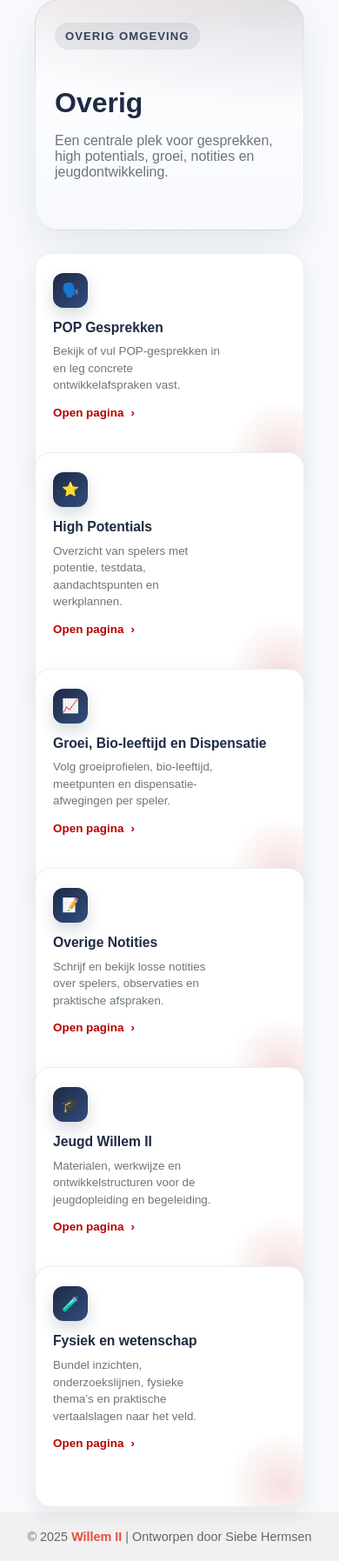
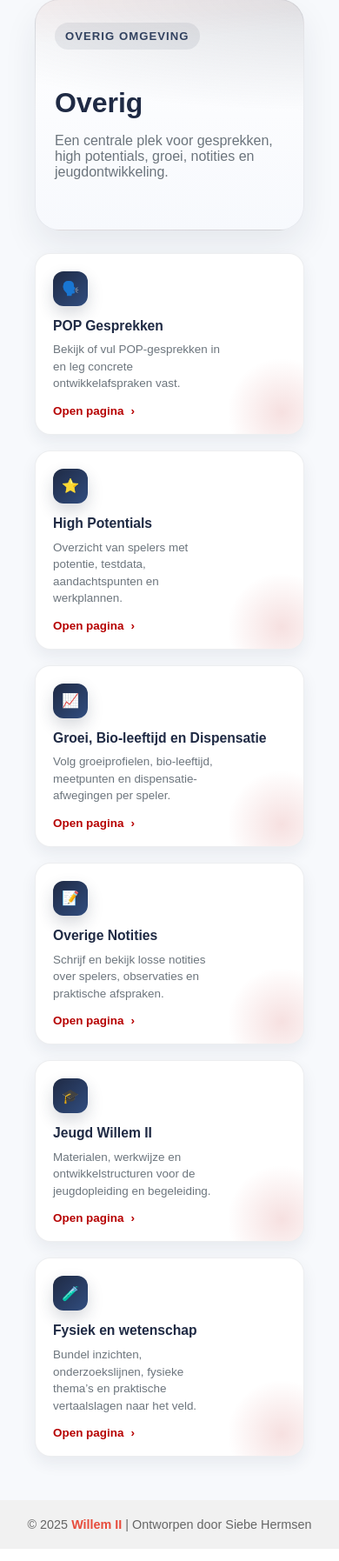
Before and after one commit to siebehermsen/Dashboard-Willem-II-, a Django app: page /overig/ in a window 390 px wide. Shown: the part 131-1926 px from the top of the page at 87% size. Run offline with Django 5.2, Linux system fonts and the light colour scheme; a user stored in the database is signed in; data comes from the database, SQL or seed files in the repository.

Commit message:
Improve spacing on overig cards

```diff
--- a/main/templates/overig.html
+++ b/main/templates/overig.html
@@ -51,7 +51,9 @@
     .overig-grid {
         display: grid;
         grid-template-columns: repeat(4, minmax(0, 1fr));
-        gap: 16px;
+        column-gap: 22px;
+        row-gap: 28px;
+        align-items: start;
     }
 
     .overig-grid a {
@@ -66,10 +68,10 @@
     .overig-card {
         background: white;
         border-radius: 18px;
-        padding: 22px 20px 20px;
+        padding: 20px 20px 18px;
         text-align: left;
         border: 1px solid rgba(31,42,68,0.08);
-        box-shadow: 0 10px 24px rgba(31,42,68,0.08);
+        box-shadow: 0 8px 18px rgba(31,42,68,0.07);
         transition: all 0.28s ease;
         cursor: pointer;
         height: 100%;
@@ -78,7 +80,7 @@
     }
     .overig-card:hover {
         transform: translateY(-8px);
-        box-shadow: 0 20px 36px rgba(31,42,68,0.16);
+        box-shadow: 0 18px 30px rgba(31,42,68,0.14);
     }
 
     .overig-card::after {
@@ -135,18 +137,23 @@
     @media (max-width: 1199px) {
         .overig-grid {
             grid-template-columns: repeat(3, minmax(0, 1fr));
+            column-gap: 20px;
+            row-gap: 24px;
         }
     }
 
     @media (max-width: 991px) {
         .overig-grid {
             grid-template-columns: repeat(2, minmax(0, 1fr));
+            column-gap: 18px;
+            row-gap: 22px;
         }
     }
 
     @media (max-width: 767px) {
         .overig-grid {
             grid-template-columns: 1fr;
+            row-gap: 18px;
         }
 
         .overig-hero {
```
